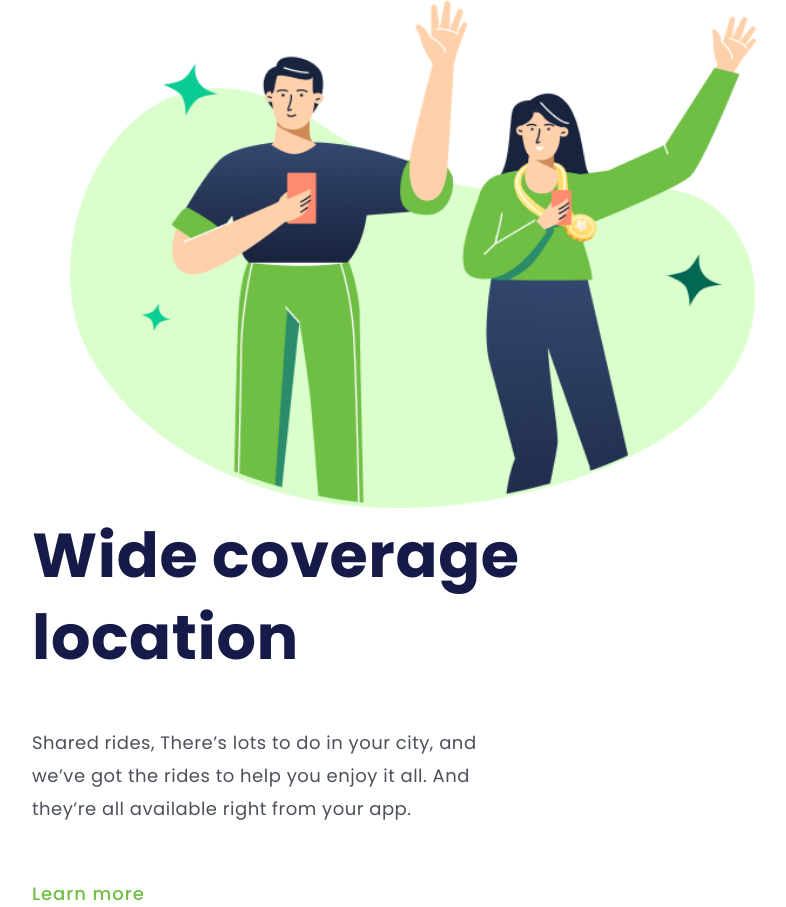
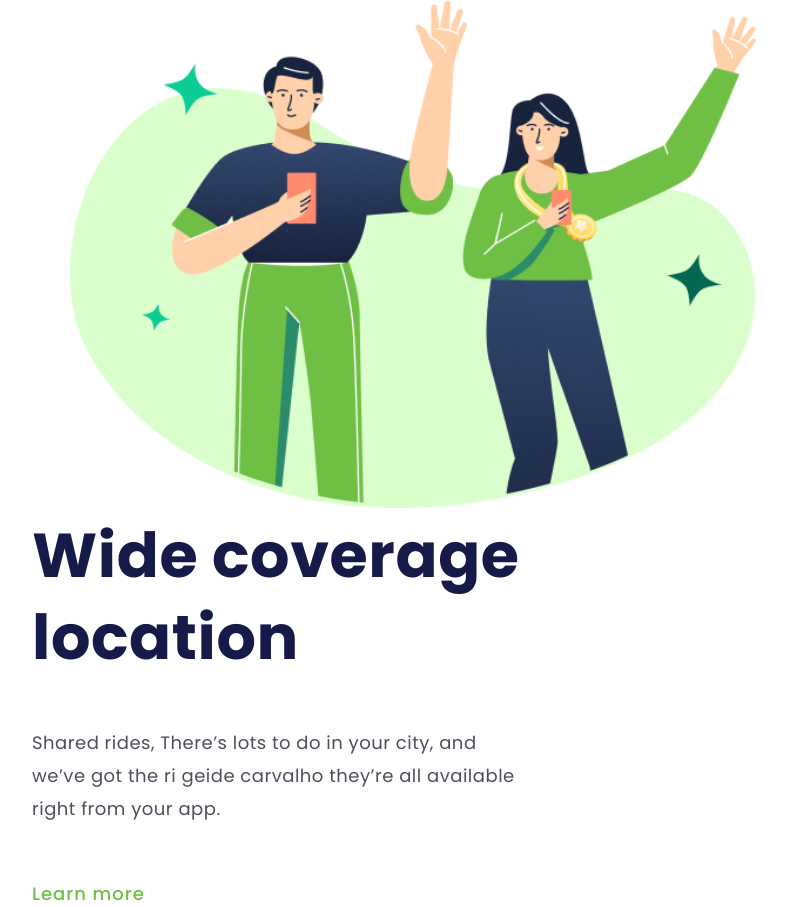
Before and after one commit to GeideCarvalho/wide, a plain HTML site: page index.html in a window 1280 px wide. Shown: the part 313-1220 px from the top of the page, without its empty margins (53-839 px from the left). Drawn offline with Linux system fonts and the light colour scheme; files whose address does not match are found by name.

Commit message:
mudei paragrafo

```diff
--- a/index.html
+++ b/index.html
@@ -31,7 +31,7 @@
         <div>
 
             <h1>Wide coverage location</h1>
-            <p>Shared rides, There’s lots to do in your city, and we’ve got the rides to help you enjoy it all. And
+            <p>Shared rides, There’s lots to do in your city, and we’ve got the ri geide carvalho
                 they’re all available right from your app.</p>
             <button class="button-main">Learn more</button>
         </div>
```
